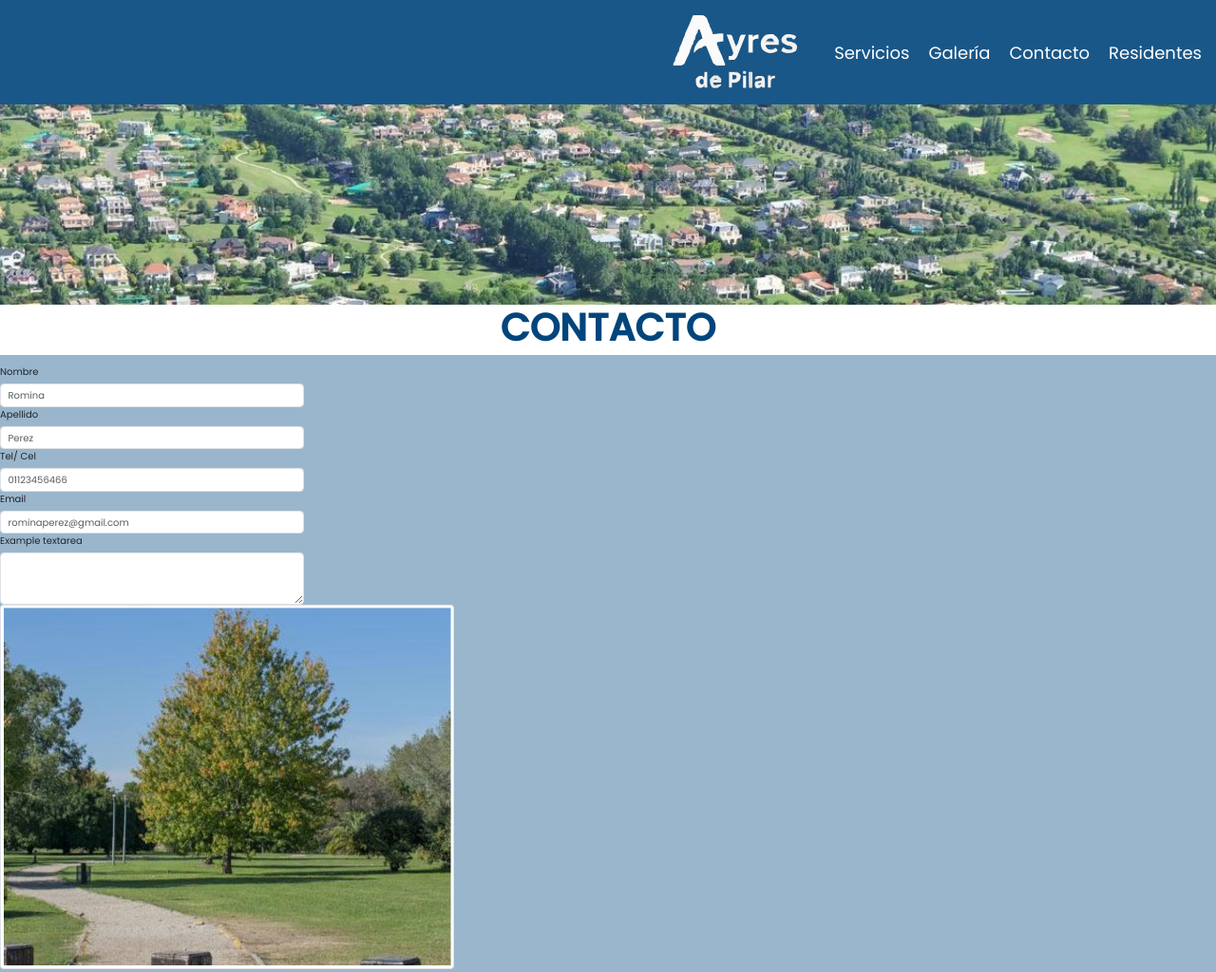
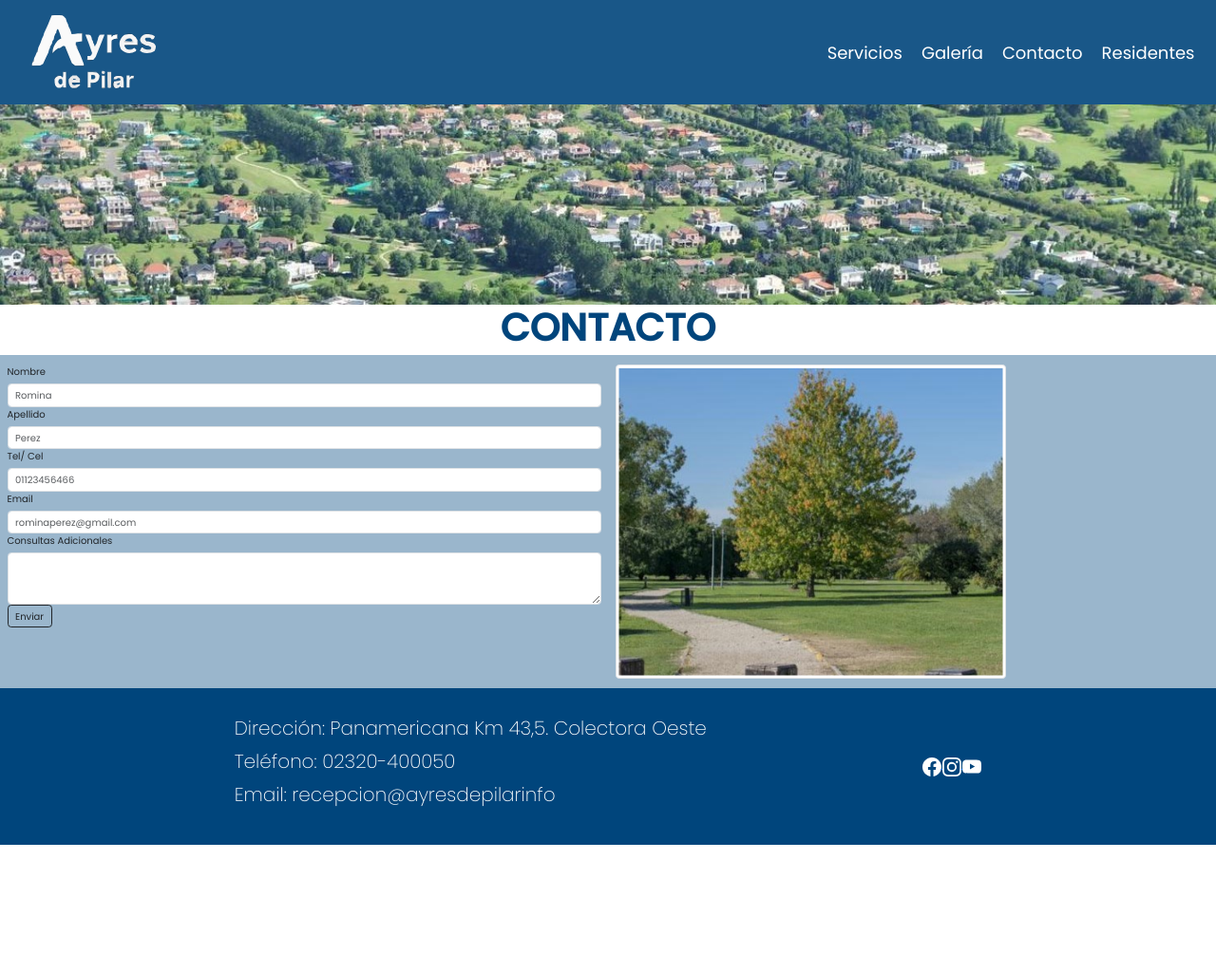
Before and after one commit to julietacarullo/Repositorio.Carullo-Julieta, a plain HTML site: page pages/contacto.html in a window 1280 px wide. Shown: the top 1024 px of the page at 95% size. After the commit the page ends 890 px from the top, so only its background shows below. Drawn offline with nearby package versions, Linux system fonts and the light colour scheme.

Commit message:
acomodamos cosas de bootstrap

```diff
--- a/pages/contacto.html
+++ b/pages/contacto.html
@@ -9,8 +9,8 @@
   </head>
 <body>
     <nav class="navbar navbar-expand-lg botonera sticky-top botonera">
-        <div class="container-fluid"></div>
-            <a class="navbar-brand text-right" href="../indexayres.html" target="_self">
+        <div class="container-fluid">
+            <a class="navbar-brand" href="../indexayres.html" target="_self">
                 <img src="../img/logob1.svg" alt="Logo de Ayres de Pilar">
             </a>
             <button class="navbar-toggler" type="button" data-bs-toggle="collapse" data-bs-target="#navbarSupportedContent" aria-controls="navbarSupportedContent" aria-expanded="false" aria-label="Toggle navigation">
@@ -27,10 +27,13 @@
                     <li class="nav-item">
                         <a class="nav-link" href="../pages/residentes.html" target="_blank" >Residentes</a></li>
                 </ul>
+        </div>
     </nav>
      <header>
         <img src="../img/header-homewp.webp" alt="foto aerea del barrio Ayres de Pilar">
     </header>
+
+
 
 <main>
         <section>
@@ -38,9 +41,9 @@
         </section>
 
         <section class="py-3 bg-grey">
+            <div class="container-fluid">
                 <div class="row">
-                <div class="container-fluid">
-                    <form class="col-sm-20 col-md-20 col-lg-3" action="envio.php">
+                        <form class="col-sm-12 col-md-4 col-lg-6" action="envio.php">
                             <div class="mb-6">
                                 <label for="exampleFormControlInput1" class="form-label">Nombre</label>
                                 <input type="nombre" class="form-control" id="exampleFormControlInput1" placeholder="Romina">
@@ -58,12 +61,20 @@
                                 <input type="email" class="form-control" id="exampleFormControlInput1" placeholder="rominaperez@gmail.com">
                             </div>
                             <div class="mb-6">
-                            <label for="exampleFormControlTextarea1" class="form-label">Example textarea</label>
+                                <label for="exampleFormControlTextarea1" class="form-label">Consultas Adicionales</label>
                                 <textarea class="form-control" id="exampleFormControlTextarea1" rows="3"></textarea>
                             </div>
+                            <div>
+
+                            </div>
+                            <button type="submit" class="btn btn-outline-dark">Enviar</button>
                         </form>
-                            <div class= "col-sm-5 col-md-5.col-lg-5">
-                        <img src="../img/afuera (1).jpg" alt="foto area" class="w-40 img-thumbnail">
+
+                                <div class= "col-sm-12 col-md-4 col-lg-4">
+                            <img src="../img/afuera (1).jpg" alt="foto area" class="rounded float-right w-40 img-thumbnail">
+                            </div>
+
+
                     </div>
                 </div>
             </div>
```
Also changed, not shown: pages/galeria.html (+14 -6 lines), pages/residentes.html (+1 -1 lines), pages/servicios.html (+1 -1 lines), 13 other files. Lines whose indentation alone changed are shown as unchanged.
